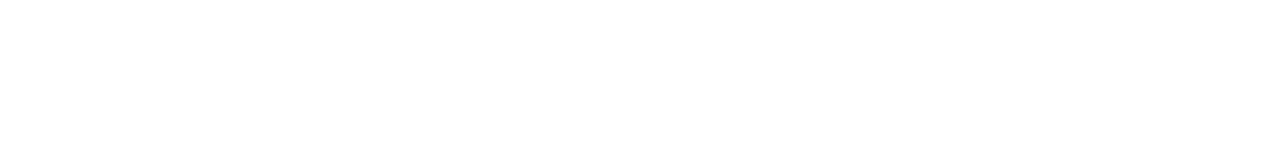
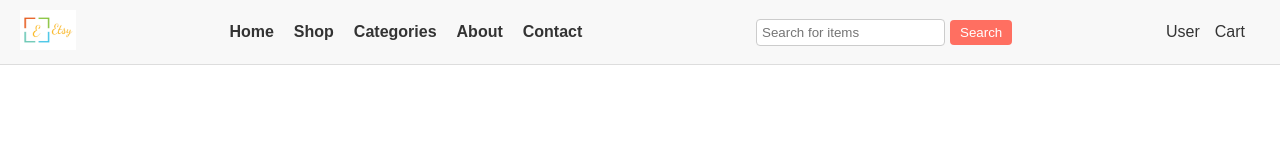
Before and after one commit to nikpatil7/etsy-clone, a plain HTML site: page index.html in a window 1280 px wide. Drawn offline with Linux system fonts and the light colour scheme.

Commit message:
added header structure and styles

```diff
--- a/index.html
+++ b/index.html
@@ -8,8 +8,28 @@
 </head>
 <body>
     <header>
-        <!-- Logo and navigation -->
+        <div class="logo">
+            <img src="./Etsy_logo.png" alt="Etsy Clone Logo">
+        </div>
+        <nav>
+            <ul>
+                <li><a href="#">Home</a></li>
+                <li><a href="#">Shop</a></li>
+                <li><a href="#">Categories</a></li>
+                <li><a href="#">About</a></li>
+                <li><a href="#">Contact</a></li>
+            </ul>
+        </nav>
+        <div class="search-bar">
+            <input type="text" placeholder="Search for items">
+            <button type="submit">Search</button>
+        </div>
+        <div class="user-cart">
+            <a href="#" class="user-icon">User</a>
+            <a href="#" class="cart-icon">Cart</a>
+        </div>
     </header>
+
     <main>
         <!-- Main content, e.g., product details -->
     </main>
--- a/styles.css
+++ b/styles.css
@@ -0,0 +1,86 @@
+body {
+    font-family: Arial, sans-serif;
+    margin: 0;
+    padding: 0;
+}
+
+header {
+    display: flex;
+    justify-content: space-between;
+    align-items: center;
+    padding: 10px 20px;
+    background-color: #f8f8f8;
+    border-bottom: 1px solid #ddd;
+}
+
+.logo img {
+    height: 40px;
+}
+
+nav ul {
+    list-style: none;
+    margin: 0;
+    padding: 0;
+    display: flex;
+}
+
+nav ul li {
+    margin-right: 20px;
+}
+
+nav ul li a {
+    text-decoration: none;
+    color: #333;
+    font-weight: bold;
+}
+
+.search-bar {
+    display: flex;
+    align-items: center;
+}
+
+.search-bar input {
+    padding: 5px;
+    border: 1px solid #ccc;
+    border-radius: 4px;
+    margin-right: 5px;
+}
+
+.search-bar button {
+    padding: 5px 10px;
+    background-color: #ff6f61;
+    color: white;
+    border: none;
+    border-radius: 4px;
+    cursor: pointer;
+}
+
+.user-cart {
+    display: flex;
+    align-items: center;
+}
+
+.user-cart a {
+    text-decoration: none;
+    color: #333;
+    margin-right: 15px;
+}
+/* Example Media Query for Responsive Design */
+@media (max-width: 768px) {
+    nav ul {
+        flex-direction: column;
+        align-items: center;
+    }
+
+    .search-bar, .user-cart {
+        margin-top: 10px;
+        justify-content: center;
+    }
+}
+nav ul li a:hover {
+    color: #ff6f61; /* Change color on hover */
+}
+
+.search-bar button:hover {
+    background-color: #ff5a47; /* Darken button on hover */
+}
```
Also changed, not shown: Etsy_logo.png (added).
